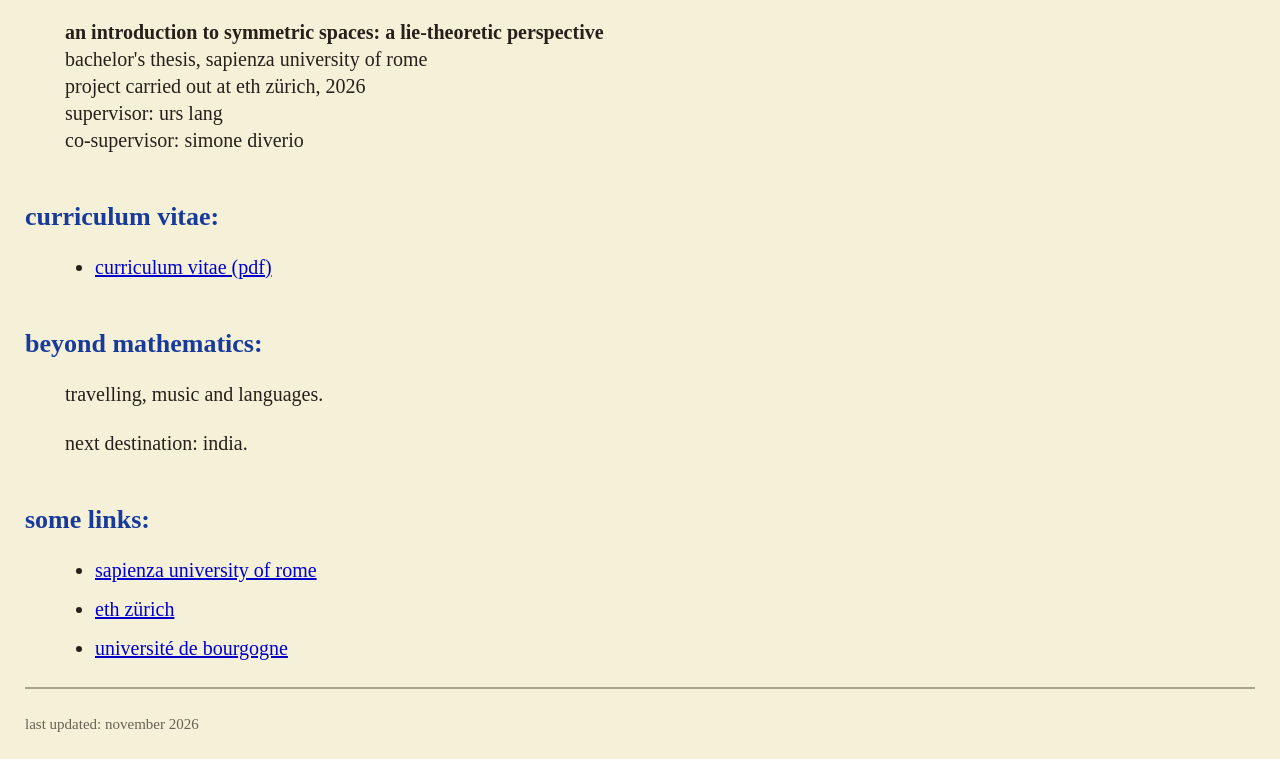
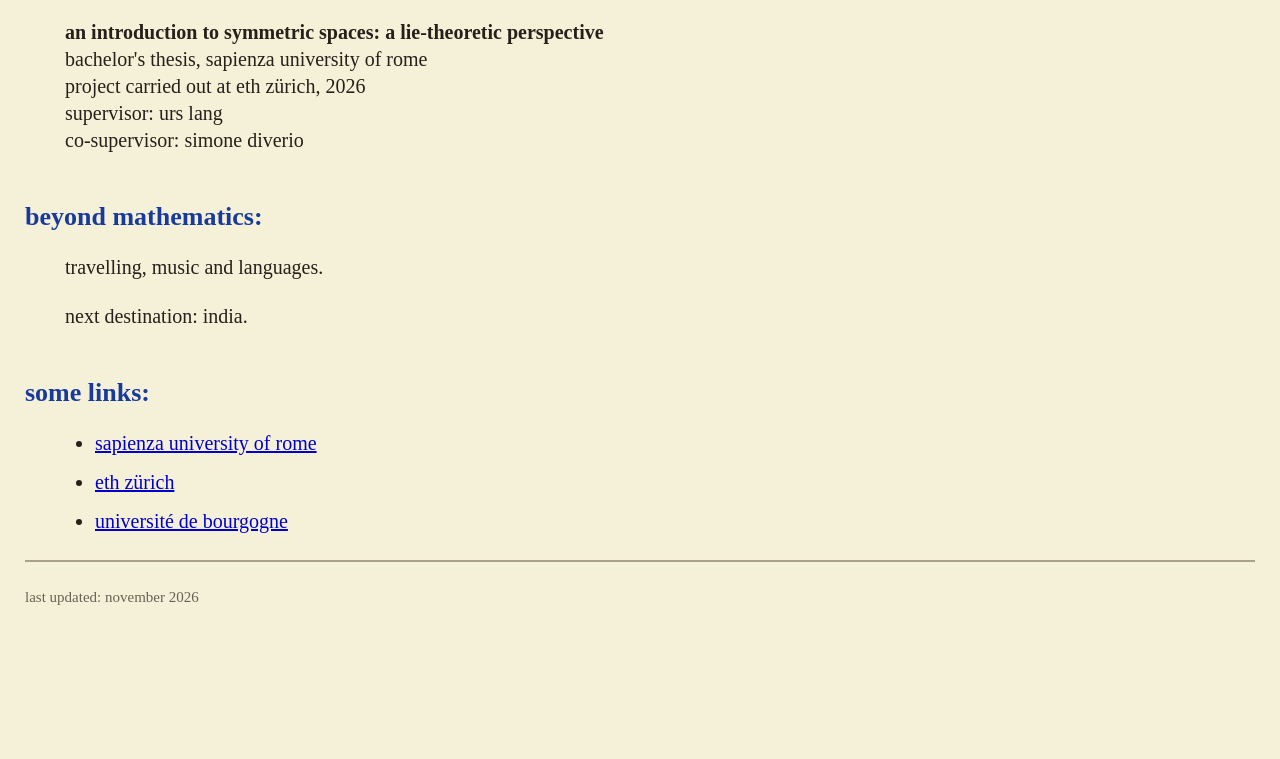
Before and after one commit to mariavalentinadenicola/mariavalentinadenicola.github.io, a plain HTML site: page index.html in a window 1280 px wide. Shown: the part 1405-2164 px from the top of the page. After the commit the page ends 2037 px from the top, so only its background shows below. Drawn offline with Linux system fonts and the light colour scheme.

Commit message:
Update index.html

```diff
--- a/index.html
+++ b/index.html
@@ -227,20 +227,6 @@ co-supervisor: simone diverio
 
 </div>
 
-
-<h2>curriculum vitae:</h2>
-
-<div class="section">
-
-<ul>
-<li>
-<a href="cv.pdf">curriculum vitae (pdf)</a>
-</li>
-</ul>
-
-</div>
-
-
 <h2>beyond mathematics:</h2>
 
 <div class="section">
```
